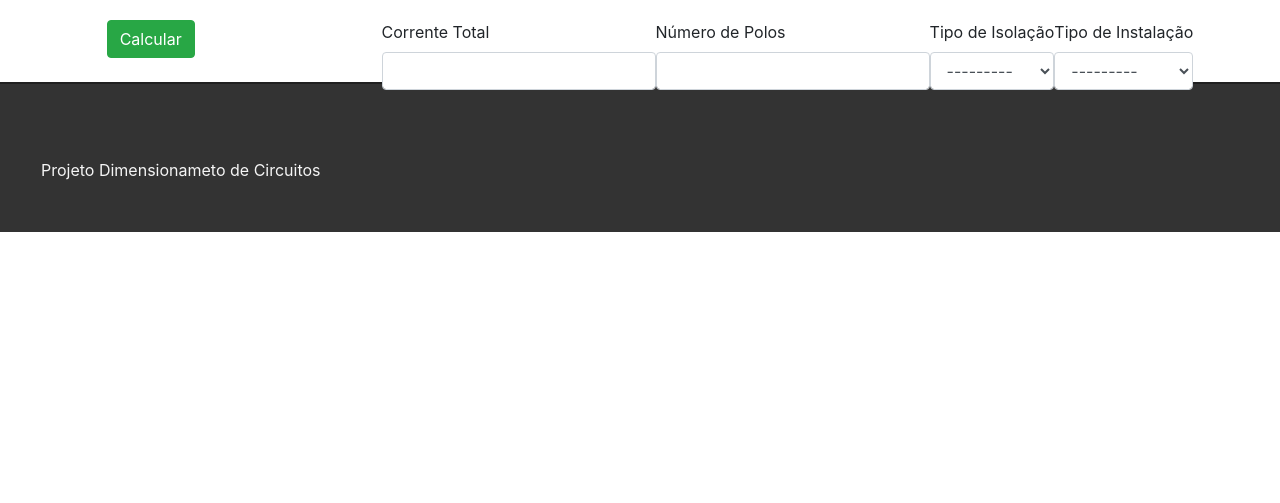
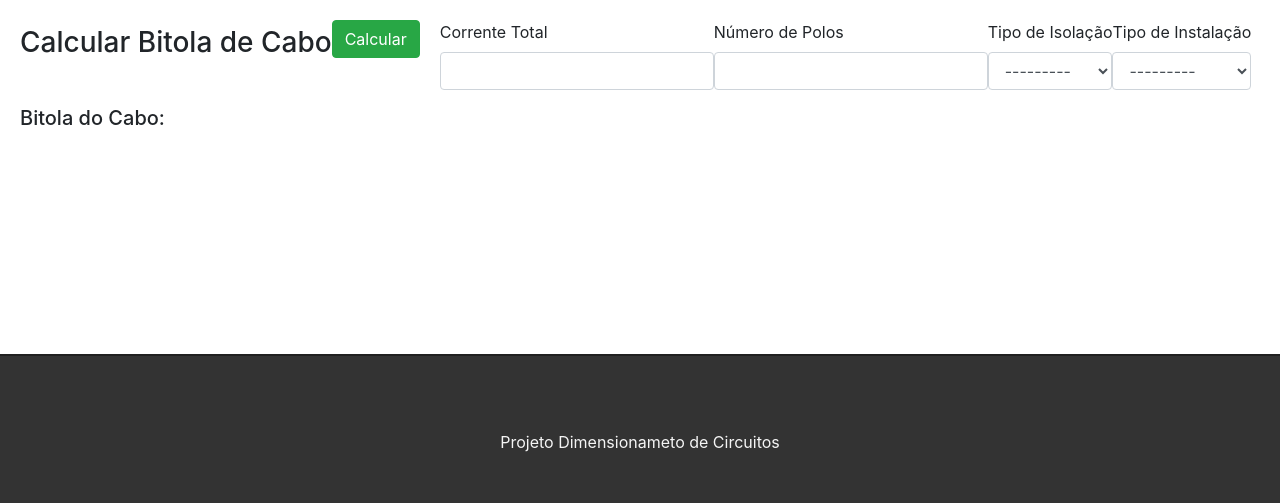
Before and after one commit to AlexsandroMO/-electrical_calculations, a Django app: page /newCalc/ in a window 1280 px wide. Shown: the part 57-560 px from the top of the page. Run offline with Django 3.2, Linux system fonts and the light colour scheme; tables that the repository leaves empty hold one stand-in row (values such as "Sample post"); some libraries are stand-ins or nearby versions.

Commit message:
Update new-calc.html

```diff
--- a/calc/templates/calc/new-calc.html
+++ b/calc/templates/calc/new-calc.html
@@ -5,15 +5,27 @@
 
 {% block content %}
 
-<div class="offset-1 col-10 list-div">
-    <div>
+
+<div class="row" id="alinha-div-row">
+    <h3>Calcular Bitola de Cabo</h3>
+    <div id="alinha-itens">
         <form method="POST">
             {% csrf_token %}
             {{form|crispy}}
-            <input type="submit" class="btn btn-success" value="Calcular">
+            <input type="submit" class="btn btn-success" value="Calcular" id="bt-alinha">
         </form>
+        <br>
     </div>
+    <br>
+    <h5 id="result">Bitola do Cabo: {{result}}</h5>
 </div>
 <br>
-
+<br>
+<br>
+<br>
+<br>
+<br>
+<br>
+<br>
+<br>
 {% endblock %}
```
